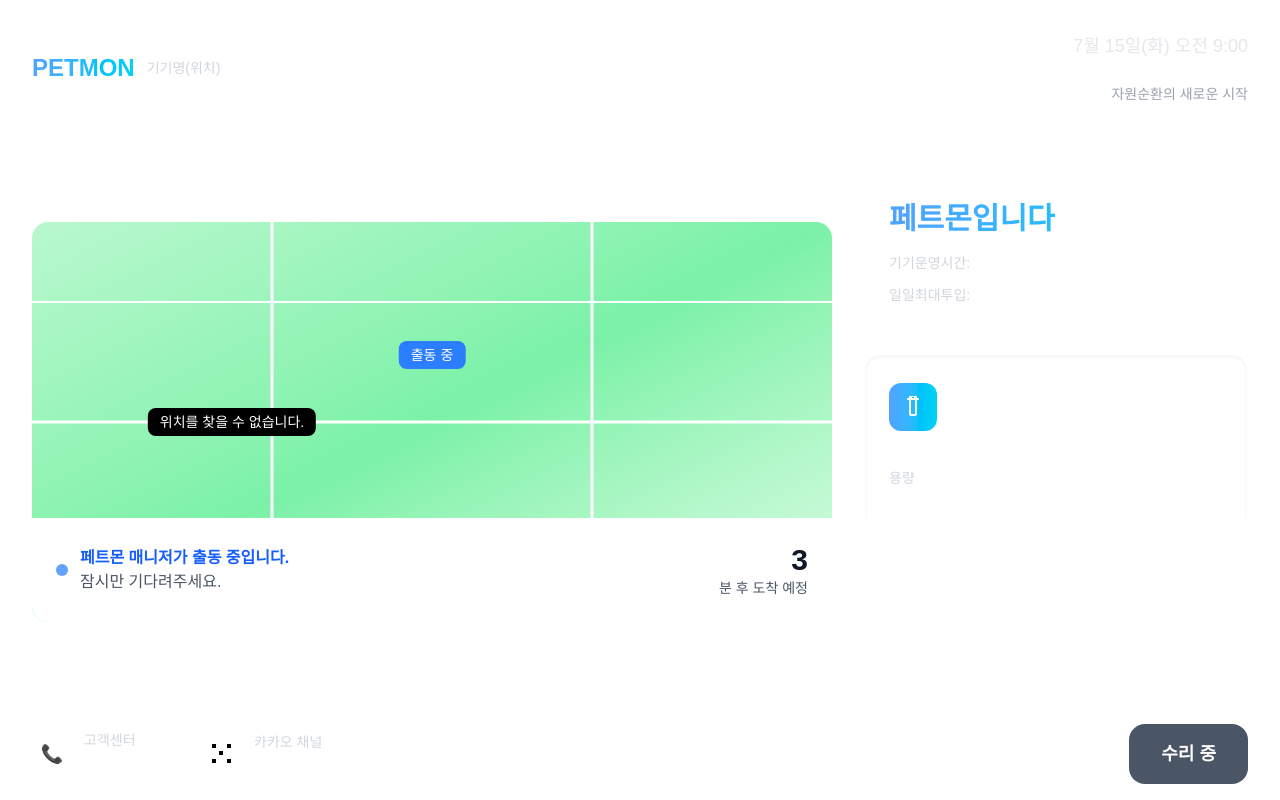
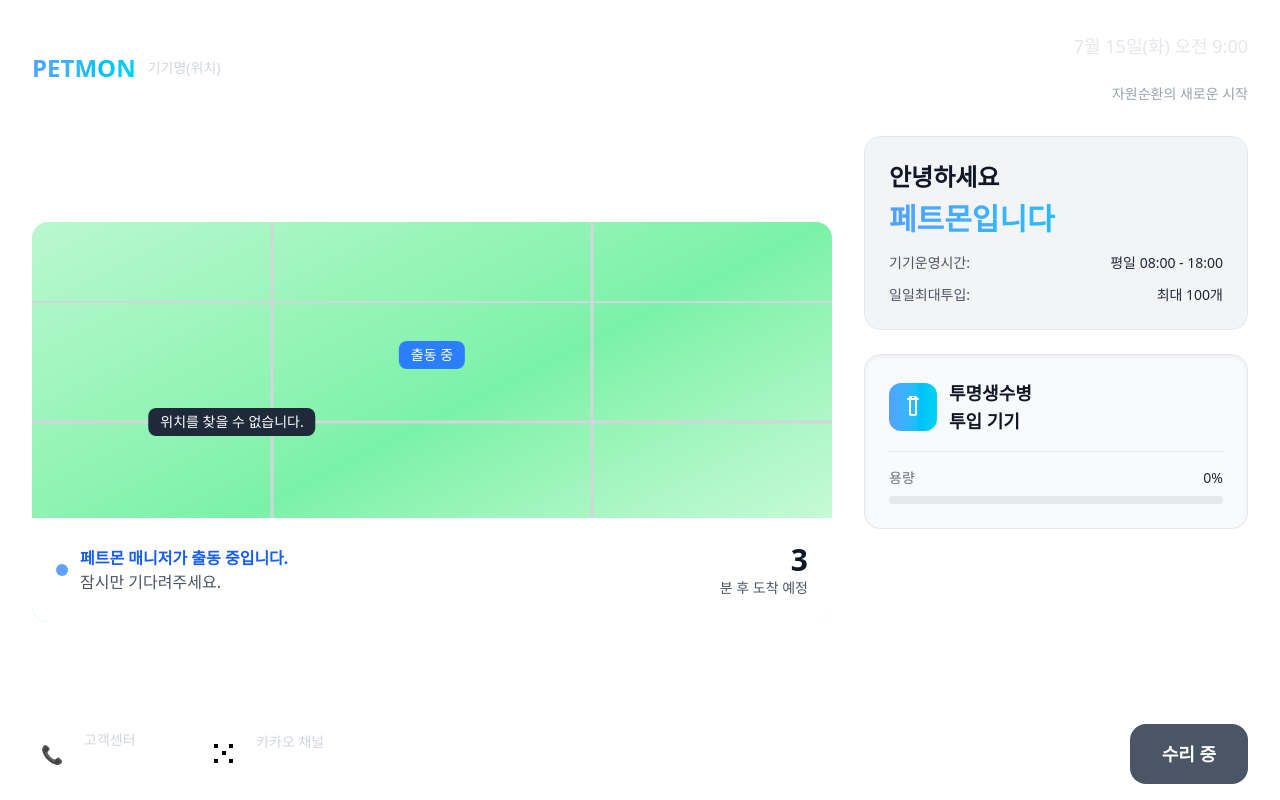
Before and after one commit to hyeonjoonpark/ReHAN_ESG_platform, a Next.js app in the folder frontend/: page /repair in a window 1280 px wide. Built offline with nearby package versions, Linux system fonts and the light colour scheme.

Commit message:
FEAT: 라이트모드

```diff
--- a/frontend/src/app/band-split/page.tsx
+++ b/frontend/src/app/band-split/page.tsx
@@ -68,7 +68,7 @@ const BandSplit = () => {
   }, []);
 
   return (
-    <div className="h-screen bg-darkblue-950 text-white flex flex-col overflow-hidden">
+    <div className="h-screen bg-white dark:bg-darkblue-950 text-gray-800 dark:text-white flex flex-col overflow-hidden">
       {/* 헤더 */}
       <Header currentTime={currentTime} />
 
--- a/frontend/src/app/globals.css
+++ b/frontend/src/app/globals.css
@@ -1,32 +1,9 @@
 @import "tailwindcss";
 
-:root {
-  --background: #ffffff;
-  --foreground: #171717;
-}
-
 @layer base {
-  :root {
-    --color-background: var(--background);
-    --color-foreground: var(--foreground);
-    --font-sans: var(--font-geist-sans);
-    --font-mono: var(--font-geist-mono);
+  body {
+    @apply bg-white text-gray-900 dark:bg-black dark:text-gray-100;
   }
-}
-
-@media (prefers-color-scheme: dark) {
-  :root {
-    --background: #0a0a0a;
-    --foreground: #ededed;
-  }
-}
-
-body {
-  background: var(--background);
-  color: var(--foreground);
-  font-family: Arial, Helvetica, sans-serif;
-  margin: 0;
-  padding: 0;
 }
 
 /* 스크롤바 숨기기 */
--- a/frontend/src/app/page.tsx
+++ b/frontend/src/app/page.tsx
@@ -106,7 +106,7 @@ export default function Home() {
   };
 
   return (
-    <div className="h-screen bg-darkblue-950 text-white flex flex-col overflow-hidden">
+    <div className="h-screen bg-white dark:bg-darkblue-950 text-gray-800 dark:text-white flex flex-col overflow-hidden">
       {/* 헤더 */}
       <Header currentTime={currentTime} />
 
@@ -118,8 +118,8 @@ export default function Home() {
             <h2 className="text-3xl lg:text-4xl font-bold mb-4 leading-tight">
               페트몬 입문자를 위한 안내 가이드
             </h2>
-            <div className="w-full h-0.5 bg-white mb-4"></div>
-            <p className="text-base text-gray-300 max-w-2xl leading-relaxed">
+            <div className="w-full h-0.5 bg-gray-300 dark:bg-white mb-4"></div>
+            <p className="text-base text-gray-600 dark:text-gray-300 max-w-2xl leading-relaxed">
               투명 생수병 ai 무인회수기 페트몬을 찾아주셔서 감사합니다.<br />
               궁금하신 내용을 아래 버튼을 터치해 알아보세요.
             </p>
--- a/frontend/src/app/repair/page.tsx
+++ b/frontend/src/app/repair/page.tsx
@@ -52,7 +52,7 @@ export default function RepairPage() {
   }, []);
 
   return (
-    <div className="h-screen bg-darkblue-950 text-white flex flex-col overflow-hidden">
+    <div className="h-screen bg-white dark:bg-darkblue-950 text-gray-800 dark:text-white flex flex-col overflow-hidden">
       {/* 헤더 */}
       <Header currentTime={currentTime} />
 
@@ -63,21 +63,21 @@ export default function RepairPage() {
           <div className="grid lg:grid-cols-3 gap-8 h-full">
             {/* 왼쪽 - 지도 영역 */}
             <div className="lg:col-span-2 flex flex-col justify-center">
-              <div className="bg-white rounded-2xl overflow-hidden h-[400px] relative">
+              <div className="bg-gray-100 dark:bg-gray-800 rounded-2xl overflow-hidden h-[400px] relative">
                 {/* 지도 배경 */}
                 <div className="w-full h-full bg-gradient-to-br from-green-200 via-green-300 to-green-100 relative">
                   {/* 도로 라인들 */}
                   <svg className="absolute inset-0 w-full h-full">
-                    <line x1="0" y1="50%" x2="100%" y2="50%" stroke="white" strokeWidth="3" />
-                    <line x1="30%" y1="0" x2="30%" y2="100%" stroke="white" strokeWidth="3" />
-                    <line x1="70%" y1="0" x2="70%" y2="100%" stroke="white" strokeWidth="3" />
-                    <line x1="0" y1="20%" x2="100%" y2="20%" stroke="white" strokeWidth="2" />
-                    <line x1="0" y1="80%" x2="100%" y2="80%" stroke="white" strokeWidth="2" />
+                    <line x1="0" y1="50%" x2="100%" y2="50%" className="stroke-gray-300 dark:stroke-gray-600" strokeWidth="3" />
+                    <line x1="30%" y1="0" x2="30%" y2="100%" className="stroke-gray-300 dark:stroke-gray-600" strokeWidth="3" />
+                    <line x1="70%" y1="0" x2="70%" y2="100%" className="stroke-gray-300 dark:stroke-gray-600" strokeWidth="3" />
+                    <line x1="0" y1="20%" x2="100%" y2="20%" className="stroke-gray-300 dark:stroke-gray-600" strokeWidth="2" />
+                    <line x1="0" y1="80%" x2="100%" y2="80%" className="stroke-gray-300 dark:stroke-gray-600" strokeWidth="2" />
                   </svg>
 
                   {/* 내 위치 마커 */}
                   <div className="absolute top-1/2 left-1/4 transform -translate-x-1/2 -translate-y-1/2">
-                    <div className="bg-black text-white px-3 py-1 rounded-lg text-sm font-medium">
+                    <div className="bg-gray-800 dark:bg-black text-white px-3 py-1 rounded-lg text-sm font-medium">
                       {userAddress}
                     </div>
                   </div>
@@ -91,18 +91,18 @@ export default function RepairPage() {
                 </div>
 
                 {/* 하단 정보 */}
-                <div className="absolute bottom-0 left-0 right-0 bg-white p-6">
+                <div className="absolute bottom-0 left-0 right-0 bg-white dark:bg-gray-700 p-6">
                   <div className="flex items-center justify-between">
                     <div className="flex items-center space-x-3">
                       <div className="w-3 h-3 bg-blue-500 rounded-full animate-pulse"></div>
                       <div>
                         <p className="text-blue-600 font-semibold">페트몬 매니저가 출동 중입니다.</p>
-                        <p className="text-gray-600">잠시만 기다려주세요.</p>
+                        <p className="text-gray-600 dark:text-gray-300">잠시만 기다려주세요.</p>
                       </div>
                     </div>
                     <div className="text-right">
-                      <div className="text-3xl font-bold text-gray-900">{arrivalTime}</div>
-                      <div className="text-sm text-gray-600">분 후 도착 예정</div>
+                      <div className="text-3xl font-bold text-gray-900 dark:text-gray-100">{arrivalTime}</div>
+                      <div className="text-sm text-gray-600 dark:text-gray-300">분 후 도착 예정</div>
                     </div>
                   </div>
                 </div>
--- a/frontend/src/components/Keypad.tsx
+++ b/frontend/src/components/Keypad.tsx
@@ -24,9 +24,9 @@ export default function Keypad({
   // 색상 테마 정의
   const colorSchemes = {
     default: {
-      container: 'bg-gray-800',
-      button: 'bg-gray-600 hover:bg-gray-500',
-      text: 'text-white'
+      container: 'bg-gray-200 dark:bg-gray-800',
+      button: 'bg-gray-300 dark:bg-gray-600 hover:bg-gray-400 dark:hover:bg-gray-500',
+      text: 'text-gray-800 dark:text-white'
     },
     blue: {
       container: 'bg-white',
--- a/frontend/src/components/RightSection.tsx
+++ b/frontend/src/components/RightSection.tsx
@@ -12,29 +12,29 @@ export default function RightSection({ mode = 'percent', remainingCount = 100, c
 
   return (
     <section className="space-y-6">
-      <div className="bg-white/10 backdrop-blur-sm rounded-2xl p-6 border border-white/20">
-        <h3 className="text-2xl font-bold text-white mb-2">
+      <div className="bg-gray-100 dark:bg-white/10 backdrop-blur-sm rounded-2xl p-6 border border-gray-200 dark:border-white/20">
+        <h3 className="text-2xl font-bold text-gray-900 dark:text-white mb-2">
           안녕하세요
         </h3>
         <h4 className="text-3xl font-bold bg-gradient-to-r from-blue-400 to-cyan-400 bg-clip-text text-transparent mb-4">
           페트몬입니다
         </h4>
-        <div className="space-y-3 text-sm text-gray-300">
+        <div className="space-y-3 text-sm text-gray-600 dark:text-gray-300">
           <div className="flex justify-between">
             <span>기기운영시간:</span>
-            <span className="text-white">평일 08:00 - 18:00</span>
+            <span className="text-gray-800 dark:text-white">평일 08:00 - 18:00</span>
           </div>
           <div className="flex justify-between">
             <span>일일최대투입:</span>
-            <span className="text-white">최대 100개</span>
+            <span className="text-gray-800 dark:text-white">최대 100개</span>
           </div>
         </div>
       </div>
 
-      <div className="bg-white/5 backdrop-blur-sm rounded-2xl p-6 border border-white/20 shadow-inner">
+      <div className="bg-gray-50 dark:bg-white/5 backdrop-blur-sm rounded-2xl p-6 border border-gray-200 dark:border-white/20 shadow-inner">
         {mode === 'percent' ? (
           <>
-            <h4 className="text-lg font-semibold text-white mb-4 flex items-center">
+            <h4 className="text-lg font-semibold text-gray-900 dark:text-white mb-4 flex items-center">
               <div className="w-12 h-12 bg-gradient-to-r from-blue-400 to-cyan-400 rounded-xl flex items-center justify-center mr-3">
                 <svg className="w-6 h-6 text-white" fill="currentColor" viewBox="0 0 24 24">
                   <path d="M8 2C8 1.45 8.45 1 9 1h6c0.55 0 1 0.45 1 1v1h1c0.55 0 1 0.45 1 1s-0.45 1-1 1h-1v14c0 1.1-0.9 2-2 2H10c-1.1 0-2-0.9-2-2V5H7C6.45 5 6 4.55 6 4s0.45-1 1-1h1V2zm2 3v14h4V5h-4zm1-2h2V2h-2v1z"/>
@@ -42,12 +42,12 @@ export default function RightSection({ mode = 'percent', remainingCount = 100, c
               </div>
               투명생수병<br />투입 기기
             </h4>
-            <div className="mt-4 pt-4 border-t border-white/20">
+            <div className="mt-4 pt-4 border-t border-gray-200 dark:border-white/20">
               <div className="flex justify-between items-center mb-2">
-                <span className="text-gray-300 text-sm">용량</span>
-                <span className="text-white text-sm font-medium">{percent}%</span>
+                <span className="text-gray-500 dark:text-gray-300 text-sm">용량</span>
+                <span className="text-gray-800 dark:text-white text-sm font-medium">{percent}%</span>
               </div>
-              <div className="w-full bg-white/20 rounded-full h-2">
+              <div className="w-full bg-gray-200 dark:bg-white/20 rounded-full h-2">
                 <div
                   className="bg-gradient-to-r from-blue-400 to-cyan-400 h-2 rounded-full transition-all duration-300"
                   style={{width: `${percent}%`}}
@@ -59,19 +59,19 @@ export default function RightSection({ mode = 'percent', remainingCount = 100, c
           <div className="flex flex-col space-y-8">
             {/* 오늘 남은 투입 개수 */}
             <div className="flex justify-between items-center">
-              <p className="text-gray-300 text-sm font-medium mb-2">오늘 남은 투입 개수</p>
+              <p className="text-gray-500 dark:text-gray-300 text-sm font-medium mb-2">오늘 남은 투입 개수</p>
               <div className="flex items-baseline">
-                <span className="text-4xl font-extrabold text-white">{remainingCount}</span>
-                <span className="text-xl text-white ml-1">개</span>
+                <span className="text-4xl font-extrabold text-gray-900 dark:text-white">{remainingCount}</span>
+                <span className="text-xl text-gray-900 dark:text-white ml-1">개</span>
               </div>
             </div>
 
             {/* 현재 투입 개수 */}
-            <div className="border-t border-white/10 pt-8 flex justify-between items-center">
-              <p className="text-gray-300 text-sm font-medium mb-2">현재 투입 개수</p>
+            <div className="border-t border-gray-200 dark:border-white/10 pt-8 flex justify-between items-center">
+              <p className="text-gray-500 dark:text-gray-300 text-sm font-medium mb-2">현재 투입 개수</p>
               <div className="flex items-baseline">
-                <span className="text-4xl font-extrabold text-white">{currentCount}</span>
-                <span className="text-xl text-white ml-1">개</span>
+                <span className="text-4xl font-extrabold text-gray-900 dark:text-white">{currentCount}</span>
+                <span className="text-xl text-gray-900 dark:text-white ml-1">개</span>
               </div>
             </div>
           </div>
```
Also changed, not shown: frontend/src/app/login/page.tsx (+6 -6 lines), frontend/src/components/CompleteModal.tsx (+6 -6 lines), frontend/src/components/PointGuide.tsx (+7 -7 lines).
